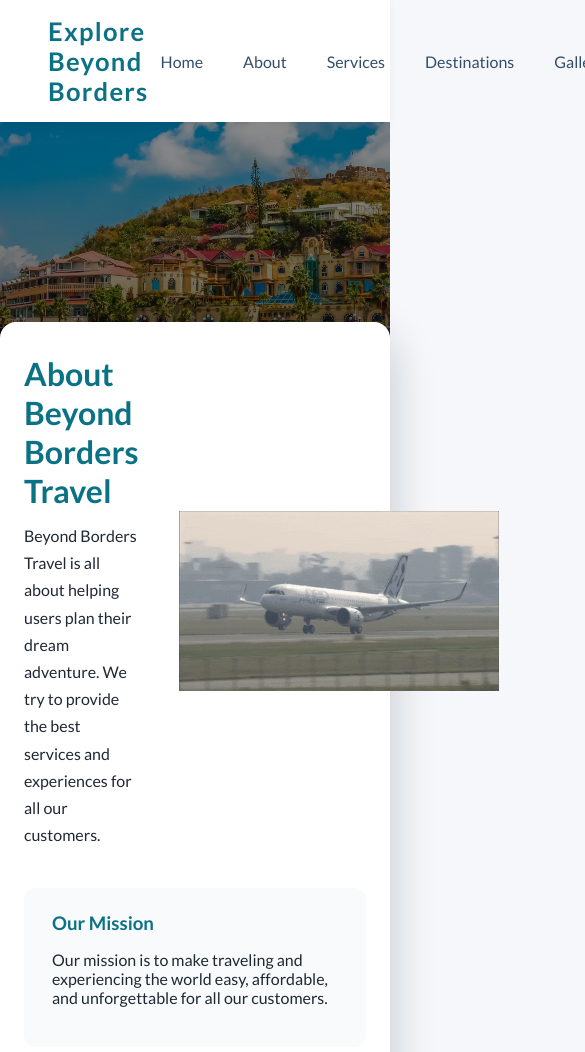
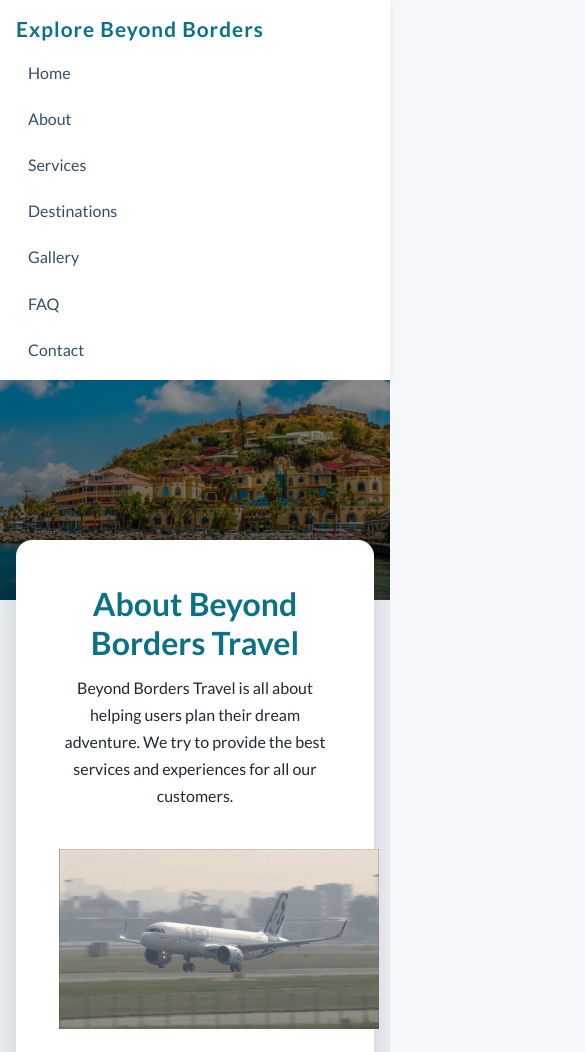
Before and after one commit to aadenl7/web-centric-programming, a plain HTML site: page about.html in a window 390 px wide. Shown: the top 1052 px of the page, 585 px wide, since content can reach past the window. Drawn offline with Linux system fonts and the light colour scheme.

Commit message:
Update about.css

```diff
--- a/about.css
+++ b/about.css
@@ -27,6 +27,7 @@ header h1 {
 header nav ul {
     list-style: none;
     display: flex;
+    flex-wrap: wrap;
     gap: 1rem;
     margin: 0;
     padding: 0;
@@ -86,6 +87,7 @@ main {
 
 .about-plane {
     max-width: 320px;
+    width: 320px;
     height: auto;
     margin-left: auto;
 }
@@ -138,3 +140,65 @@ footer a {
 footer a:hover {
     text-decoration: underline;
 }
+@media (max-width: 900px) {
+
+header {
+    flex-direction: column;
+    align-items: flex-start;
+    gap: 1rem;
+}
+
+.about-intro {
+    flex-direction: column;
+    text-align: center;
+}
+
+.about-plane {
+    margin: 0 auto;
+}
+
+main {
+    margin-top: -80px;
+}
+
+}
+
+@media (max-width: 600px) {
+
+header {
+    padding: 1rem;
+}
+
+header h1 {
+    font-size: 1.3rem;
+}
+
+header nav ul {
+    flex-direction: column;
+    width: 100%;
+}
+
+header nav a {
+    display: block;
+}
+
+.hero-image {
+    height: 220px;
+}
+
+main {
+    margin: -60px 1rem 2rem 1rem;
+    padding: 1.5rem;
+}
+
+section,
+aside {
+    padding: 1.2rem;
+}
+
+footer {
+    text-align: center;
+    padding: 1rem;
+}
+
+}
```
